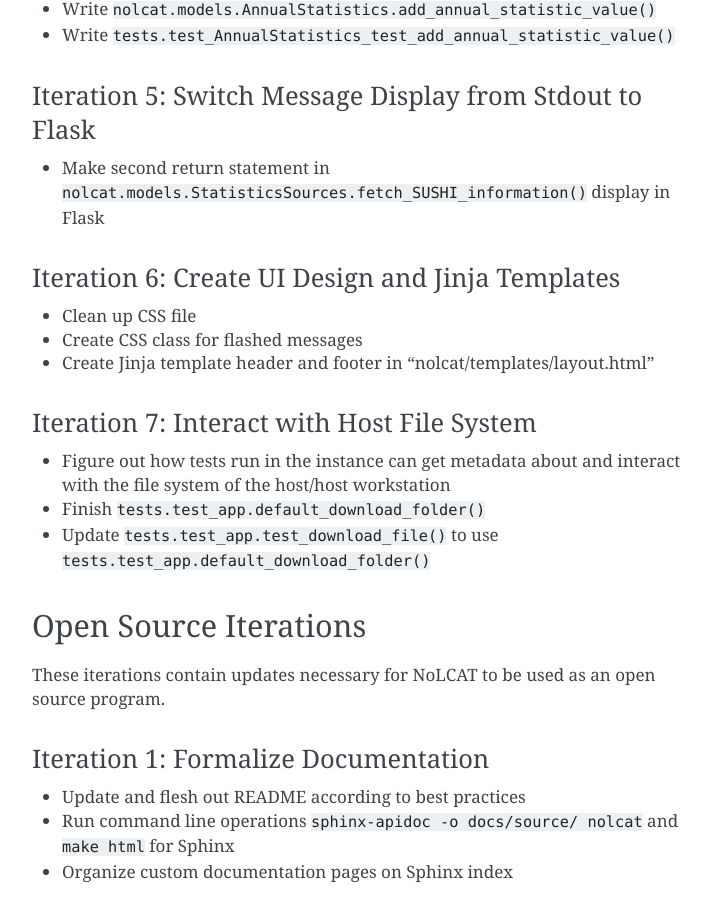
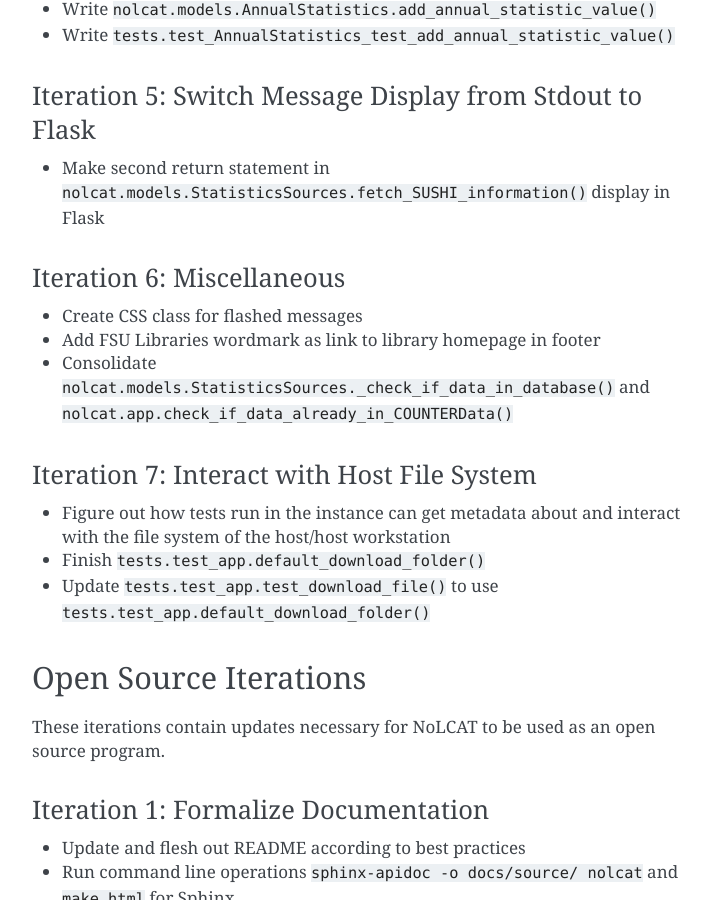
Before and after one commit to ereiskind/nolcat, a Sphinx documentation site: the page built from docs/source/roadmap.rst, in a window 1280 px wide and 900 px high, scrolled down 3798 px. Shown: the whole window, without its empty margins (388-1099 px from the left). Built offline with Sphinx 7.4.7, drawn with Linux system fonts in a browser that asks for light colours; some of the changed text lies outside the part shown.

Commit message:
Update roadmap

```diff
--- a/docs/source/roadmap.rst
+++ b/docs/source/roadmap.rst
@@ -98,11 +98,11 @@ Iteration 5: Switch Message Display from Stdout to Flask
 =========================================================
 * Make second return statement in ``nolcat.models.StatisticsSources.fetch_SUSHI_information()`` display in Flask
 
-Iteration 6: Create UI Design and Jinja Templates
-==================================================
-* Clean up CSS file
+Iteration 6: Miscellaneous
+==========================
 * Create CSS class for flashed messages
-* Create Jinja template header and footer in "nolcat/templates/layout.html"
+* Add FSU Libraries wordmark as link to library homepage in footer
+* Consolidate ``nolcat.models.StatisticsSources._check_if_data_in_database()`` and ``nolcat.app.check_if_data_already_in_COUNTERData()``
 
 Iteration 7: Interact with Host File System
 ============================================
```
